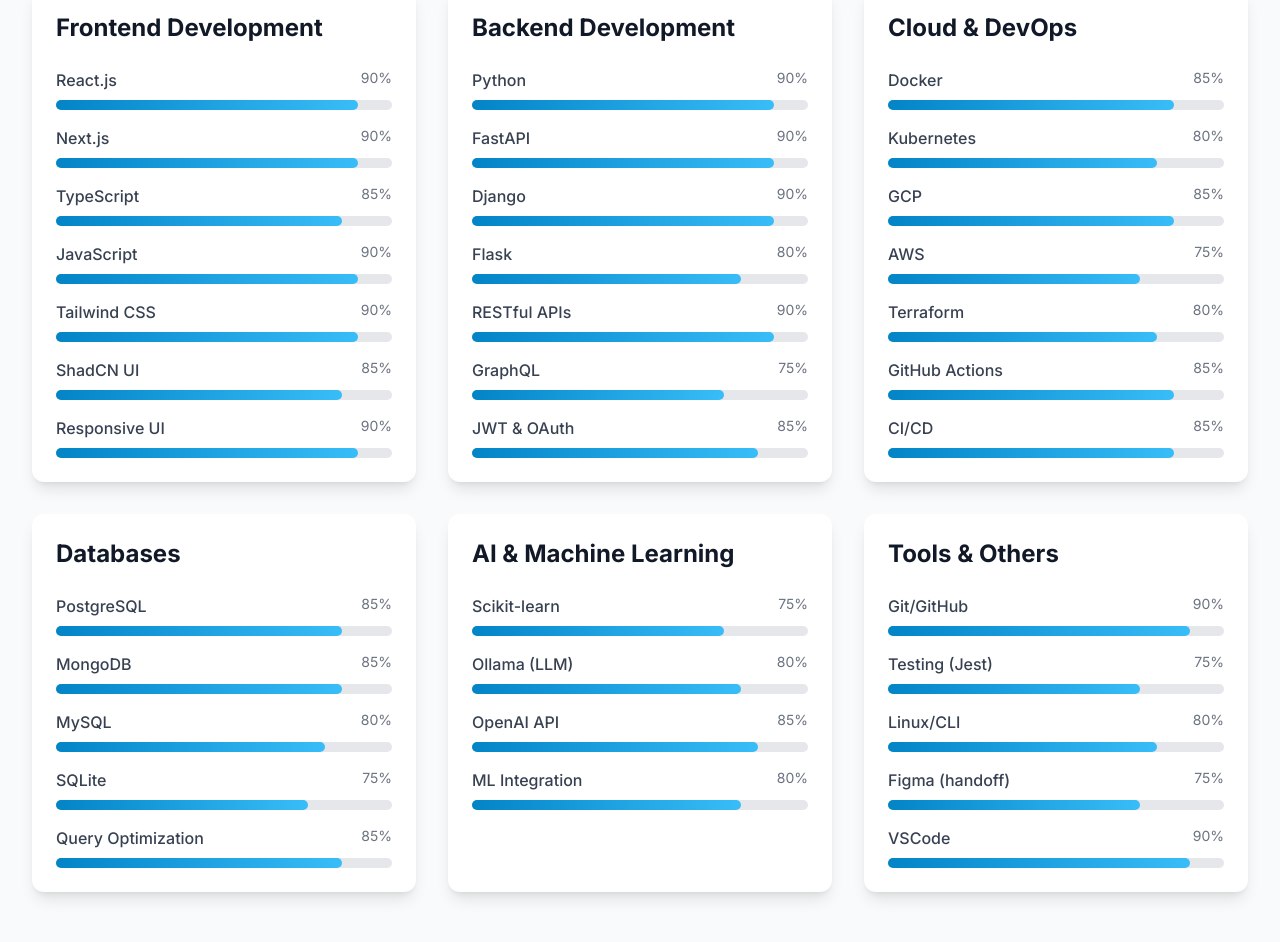
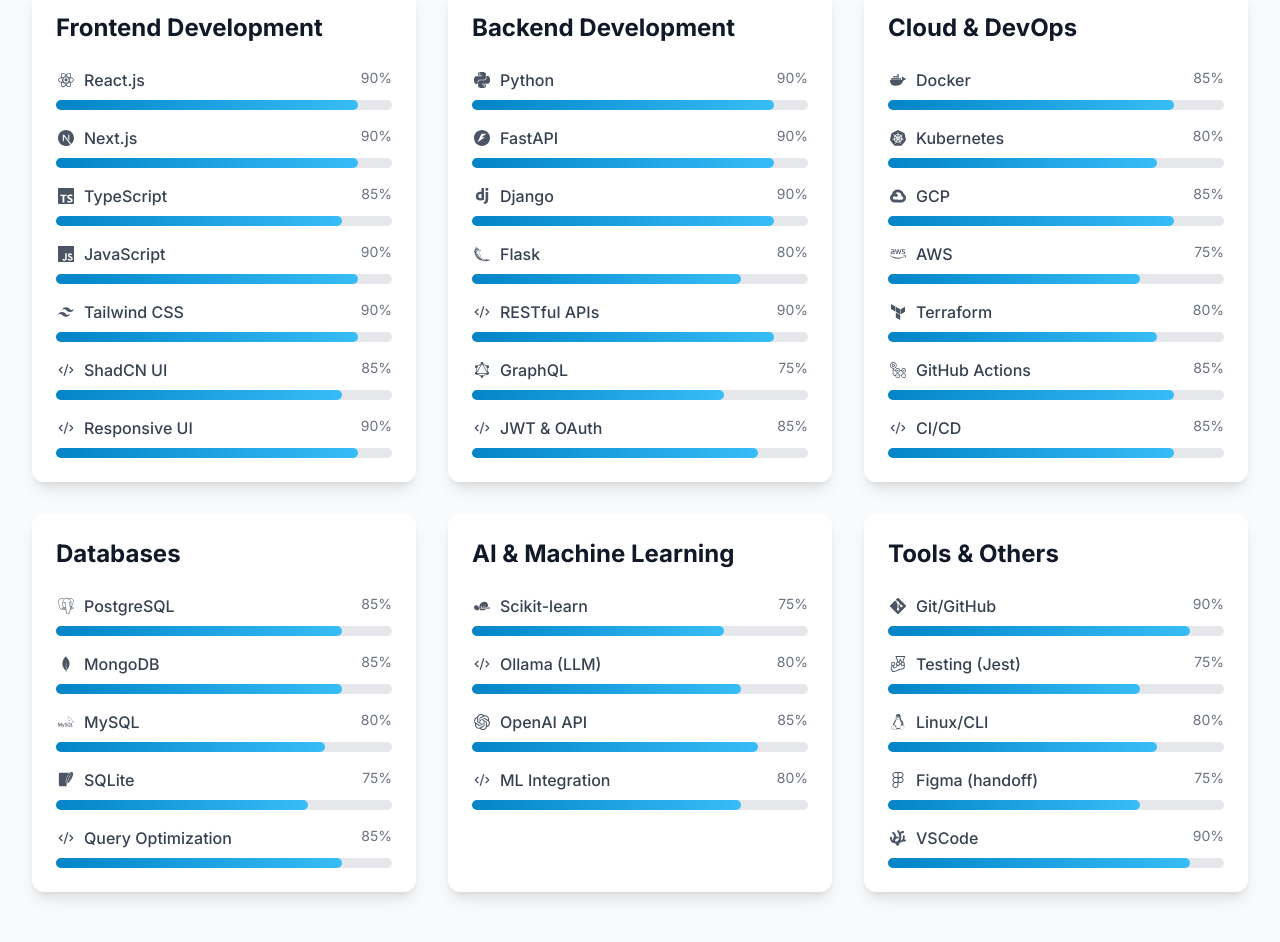
Before and after one commit to JithinJohn-vj/Portfolio, a Next.js app: page / in a window 1280 px wide. Shown: the part 1700-2642 px from the top of the page. Built offline with nearby package versions, Linux system fonts and the light colour scheme.

Commit message:
Add skill logos to Skills section
Use react-icons to show technology logos next to each skill name, with a fallback icon for non-branded items.

```diff
--- a/components/Skills.tsx
+++ b/components/Skills.tsx
@@ -1,6 +1,74 @@
 'use client'
 
 import { motion } from 'framer-motion'
+import { Code2 } from 'lucide-react'
+import type { ComponentType } from 'react'
+import {
+  SiReact,
+  SiNextdotjs,
+  SiTypescript,
+  SiJavascript,
+  SiTailwindcss,
+  SiPython,
+  SiFastapi,
+  SiDjango,
+  SiFlask,
+  SiGraphql,
+  SiDocker,
+  SiKubernetes,
+  SiGooglecloud,
+  SiAmazonwebservices,
+  SiTerraform,
+  SiGithubactions,
+  SiPostgresql,
+  SiMongodb,
+  SiMysql,
+  SiSqlite,
+  SiScikitlearn,
+  SiOpenai,
+  SiGit,
+  SiJest,
+  SiLinux,
+  SiFigma,
+  SiVscodium,
+} from 'react-icons/si'
+
+type IconType = ComponentType<{ className?: string }>
+
+const skillIconMap: Record<string, IconType> = {
+  'React.js': SiReact,
+  'Next.js': SiNextdotjs,
+  TypeScript: SiTypescript,
+  JavaScript: SiJavascript,
+  'Tailwind CSS': SiTailwindcss,
+
+  Python: SiPython,
+  FastAPI: SiFastapi,
+  Django: SiDjango,
+  Flask: SiFlask,
+  GraphQL: SiGraphql,
+
+  Docker: SiDocker,
+  Kubernetes: SiKubernetes,
+  GCP: SiGooglecloud,
+  AWS: SiAmazonwebservices,
+  Terraform: SiTerraform,
+  'GitHub Actions': SiGithubactions,
+
+  PostgreSQL: SiPostgresql,
+  MongoDB: SiMongodb,
+  MySQL: SiMysql,
+  SQLite: SiSqlite,
+
+  'Scikit-learn': SiScikitlearn,
+  'OpenAI API': SiOpenai,
+
+  'Git/GitHub': SiGit,
+  'Testing (Jest)': SiJest,
+  'Linux/CLI': SiLinux,
+  'Figma (handoff)': SiFigma,
+  VSCode: SiVscodium,
+}
 
 const skillCategories = [
   {
@@ -107,8 +175,15 @@
                 {category.skills.map((skill, skillIndex) => (
                   <div key={skill.name}>
                     <div className="flex justify-between mb-2">
-                      <span className="text-gray-700 dark:text-gray-300 font-medium">
-                        {skill.name}
+                      <span className="text-gray-700 dark:text-gray-300 font-medium flex items-center gap-2 min-w-0">
+                        <span className="w-5 h-5 flex items-center justify-center shrink-0 text-gray-600 dark:text-gray-300">
+                          {(() => {
+                            const Icon = skillIconMap[skill.name]
+                            if (!Icon) return <Code2 className="w-4 h-4" aria-hidden="true" />
+                            return <Icon className="w-4 h-4" aria-hidden="true" />
+                          })()}
+                        </span>
+                        <span className="truncate">{skill.name}</span>
                       </span>
                       <span className="text-gray-500 dark:text-gray-400 text-sm">
                         {skill.level}%
--- a/package.json
+++ b/package.json
@@ -9,11 +9,12 @@
     "lint": "next lint"
   },
   "dependencies": {
+    "framer-motion": "^10.16.16",
+    "lucide-react": "^0.303.0",
     "next": "^14.2.0",
     "react": "^18.2.0",
     "react-dom": "^18.2.0",
-    "framer-motion": "^10.16.16",
-    "lucide-react": "^0.303.0"
+    "react-icons": "^5.5.0"
   },
   "devDependencies": {
     "@types/node": "^20.10.6",
```
Also changed, not shown: 1 other file (tests, documents, lock files or other folders).
